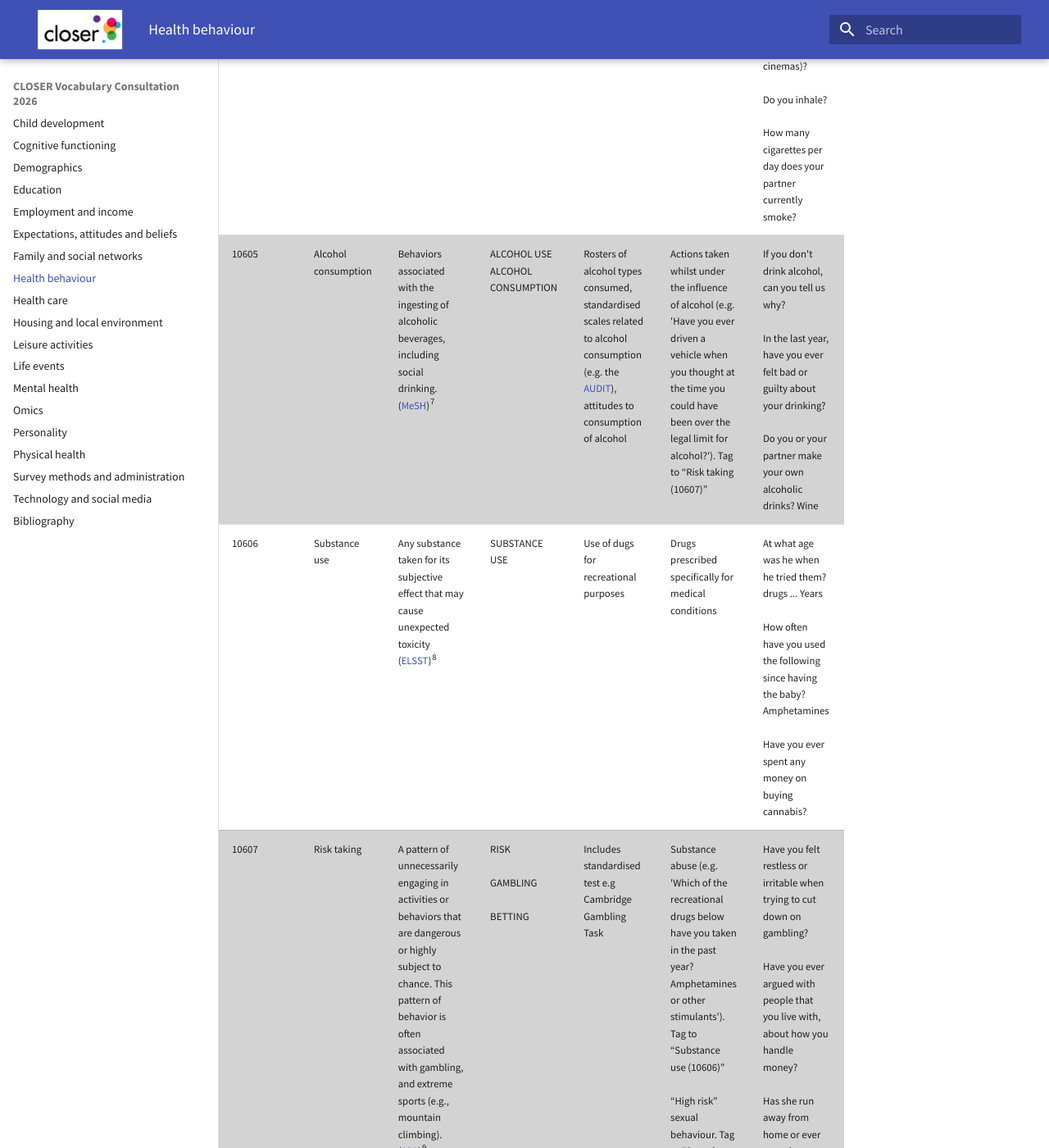
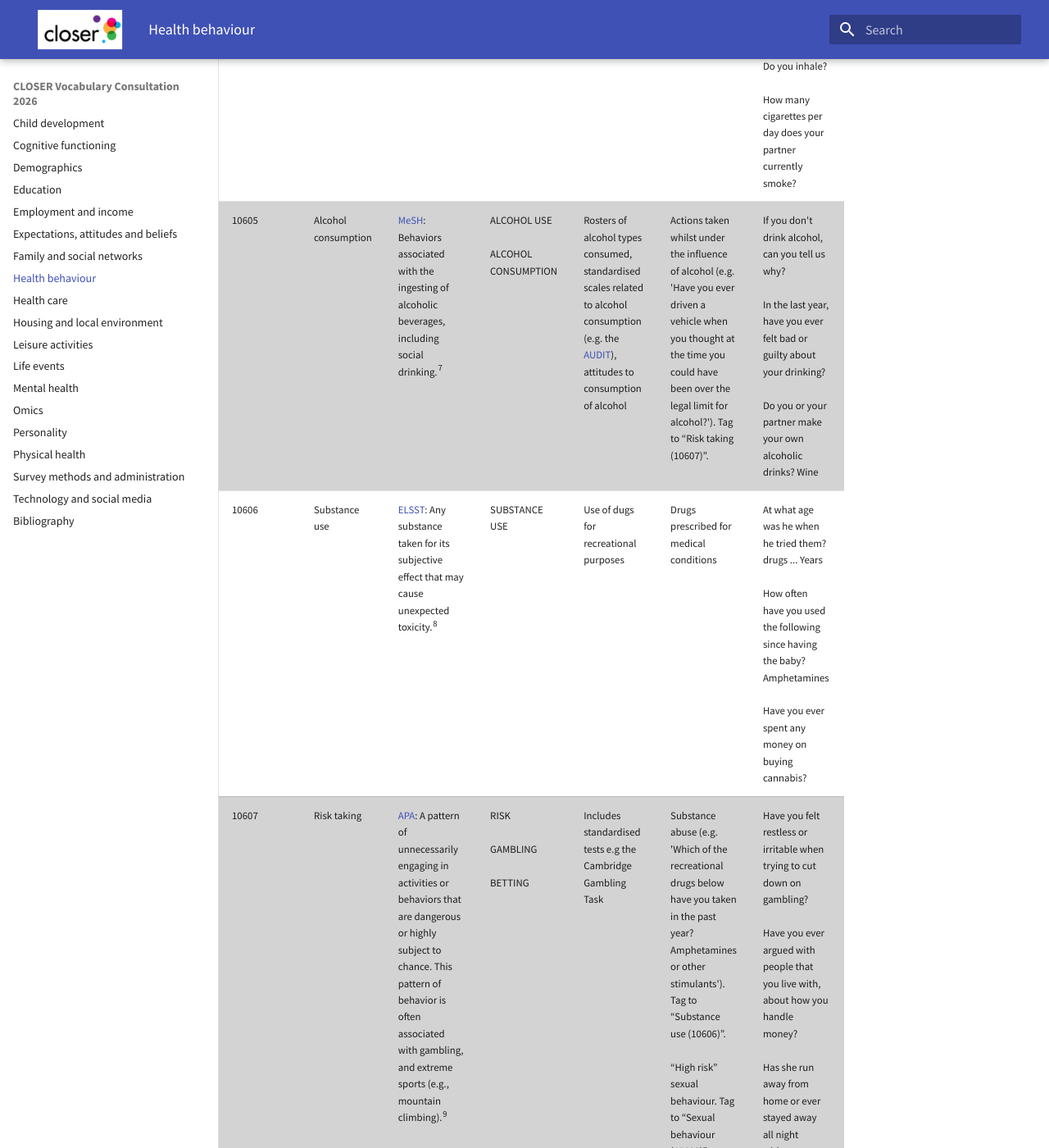
Before and after one commit to CLOSER-Cohorts/closer-vocabulary-2026, an MkDocs documentation site: the page built from docs/health-behaviour.md, in a window 1280 px wide and 1400 px high, scrolled down 2237 px. Shown: the whole window at 82% size. Built offline with MkDocs 1.6.1 and Material for MkDocs 9.7.7, drawn with Linux system fonts in a browser that asks for light colours; some of the changed text lies outside the part shown.

Commit message:
Update health-behaviour.md
Fixed formatting

```diff
--- a/docs/health-behaviour.md
+++ b/docs/health-behaviour.md
@@ -2,12 +2,12 @@
 
 | **Topic** | **Description** | **Definition** | **Terms (ELSST)** | **What it is** | **What it isn’t** | **Examples** | **Changes** |
 | --- | --- | --- | --- | --- | --- | --- | --- |
-| 106 | Health behaviour | Lifestyle and health ([ELSST](https://thesauri.cessda.eu/elsst-6/en/page/79494220-f29e-49ad-917e-a546892af51e)):  <br>Lifestyle and behaviour aimed at enhancing and maintaining good health<sup>1</sup> | LIFESYTLE AND HEALTH<br><br>HEALTH BEHAVIOUS |     |     |     |     |
-| 10601 | Diet and nutrition | Diet = That which a person, animal, or community eats or ingests on a regular basis, esp. in relation to its quality or effects; food, sustenance. ([Oxford online](https://www.oed.com/dictionary/diet_n1?tab=meaning_and_use#6743622))<sup>2</sup><br><br>Nutrition = The action or process of supplying, or of receiving, nourishment or food. ([Oxford online](https://www.oed.com/dictionary/nutrition_n?tab=meaning_and_use&tl=true#33992694))<sup>3</sup> | DIET (LIFESTYLE)<br><br>HEALTHY EATING<br><br>FOOD AND NUTRITION<br><br>EATING  <br>NUTRITION | Eating habits, food and drink consumption, food diaries, likes and dislikes | Alcohol consumption and habits. Tag to “Alcohol consumption (10605)”. | How often do you eat meals containing meat (not fish or poultry)?<br><br>On days when he has chocolate or chocolate bars (e.g. Mars bars, bag of buttons): What size bar/packet does he have?<br><br>Do you eat everything you have been given? |     |
-| 10602 | Physical activity | Any bodily movement produced by contraction of skeletal muscle that increases energy expenditure above the basal level. ([APA](https://dictionary.apa.org/physical-activity))<sup>4</sup> | EXERCISE (PHYSICAL ACTIVITY)<br><br>KEEP FIT MOVEMENTS<br><br>TRAINING (PHYSICAL FITNESS) | Physical movement - not restricted to structured exercise training |     | Getting about in the PAST WEEK. On average, for how many minutes did you pedal cycle? on each weekday<br><br>On average, how many HOURS A WEEK do you spend: Sitting at home e.g. watching TV, sewing, at desk (please specify)<br><br>During your non-working time (including going to and from work) for how long are you usually ... Very active each week? ... hours ... mins |     |
-| 10603 | Sleep | A circadian state characterized by partial or total suspension of consciousness, voluntary muscle inhibition, and relative insensitivity to stimulation. ([APA](https://dictionary.apa.org/sleep))<sup>5</sup> | SLEEP<br><br>SLEEP DISORDERS<br><br>INSOMNIA | Sleep, sleeping habits, sleep disorders |     | On a weekend day At what time do you normally get up?<br><br>Does your teenager have any present or past sleeping difficulty?<br><br>Does the child sleep on her own most nights or does she share a bed or cot? When she wakes in the morning from her night sleep |     |
-| 10604 | Smoking | Inhaling and exhaling the smoke of burning tobacco. ([ELSST](https://thesauri.cessda.eu/elsst-6/en/page/21717558-23e6-4e2b-9fd5-bbff85502d08))<sup>6</sup> | SMOKING<br><br>SMOKING CESSATION | Includes nicotine and vaping | Smoking of drugs. Tag to “Substance use (10606)” | Do you find it difficult to refrain from smoking in places where it is forbidden (e.g. in church, buses, trains, the library, cinemas)?<br><br>Do you inhale?<br><br>How many cigarettes per day does your partner currently smoke? |     |
-| 10605 | Alcohol consumption | Behaviors associated with the ingesting of alcoholic beverages, including social drinking. ([MeSH](https://meshb.nlm.nih.gov/record/ui?ui=D000428))<sup>7</sup> | ALCOHOL USE  <br>ALCOHOL CONSUMPTION | Rosters of alcohol types consumed, standardised scales related to alcohol consumption (e.g. the [AUDIT](https://discovery.closer.ac.uk/page/audit/11)), attitudes to consumption of alcohol | Actions taken whilst under the influence of alcohol (e.g. 'Have you ever driven a vehicle when you thought at the time you could have been over the legal limit for alcohol?'). Tag to “Risk taking (10607)” | If you don't drink alcohol, can you tell us why?<br><br>In the last year, have you ever felt bad or guilty about your drinking?<br><br>Do you or your partner make your own alcoholic drinks? Wine |     |
-| 10606 | Substance use | Any substance taken for its subjective effect that may cause unexpected toxicity ([ELSST](https://thesauri.cessda.eu/elsst-6/en/page/07b7e948-08f1-48db-bb42-e0fa4bbd0ed6))<sup>8</sup> | SUBSTANCE USE | Use of dugs for recreational purposes | Drugs prescribed specifically for medical conditions | At what age was he when he tried them? drugs ... Years<br><br>How often have you used the following since having the baby? Amphetamines<br><br>Have you ever spent any money on buying cannabis? | Renamed from Substance abuse |
-| 10607 | Risk taking | A pattern of unnecessarily engaging in activities or behaviors that are dangerous or highly subject to chance. This pattern of behavior is often associated with gambling, and extreme sports (e.g., mountain climbing). ([APA](https://dictionary.apa.org/risk-taking))<sup>9</sup> | RISK<br><br>GAMBLING<br><br>BETTING | Includes standardised test e.g Cambridge Gambling Task | Substance abuse (e.g. 'Which of the recreational drugs below have you taken in the past year? Amphetamines or other stimulants'). Tag to “Substance use (10606)”<br><br>“High risk” sexual behaviour. Tag to “Sexual behaviour (10609)” | Have you felt restless or irritable when trying to cut down on gambling?<br><br>Have you ever argued with people that you live with, about how you handle money?<br><br>Has she run away from home or ever stayed away all night without your permission? |     |
-| 10609 | Sexual behaviour | Sexual activities of humans. ([MeSH](https://meshb.nlm.nih.gov/record/ui?ui=D012725))<sup>10</sup> | SEXUAL BEHAVIOUR |     | Questions about being pregnant or the progress of the pregnancy. Tag to “Pregnancy (11202)”.<br><br>Risk taking behaviours (tag to “Risk taking” (10607)) | To what extent have difficulties with intercourse bothered you in the last 12 months?<br><br>What forms of contraception are you using now? (tick all that you have used in the past 3 months) other (please describe) |     |
+| 106 | Health behaviour | [ELSST (lifestyle and health)](https://thesauri.cessda.eu/elsst-6/en/page/79494220-f29e-49ad-917e-a546892af51e): Lifestyle and behaviour aimed at enhancing and maintaining good health.<sup>1</sup> | LIFESYTLE AND HEALTH<br><br>HEALTH BEHAVIOUS |     |     |     |     |
+| 10601 | Diet and nutrition | [Oxford online (diet)](https://www.oed.com/dictionary/diet_n1?tab=meaning_and_use#6743622): That which a person, animal, or community eats or ingests on a regular basis, esp. in relation to its quality or effects; food, sustenance.<sup>2</sup><br><br>[Oxford online (nutrition)](https://www.oed.com/dictionary/nutrition_n?tab=meaning_and_use&tl=true#33992694): The action or process of supplying, or of receiving, nourishment or food.<sup>3</sup> | DIET (LIFESTYLE)<br><br>HEALTHY EATING<br><br>FOOD AND NUTRITION<br><br>EATING<br><br>NUTRITION | Eating habits, food and drink consumption, food diaries, likes and dislikes | Alcohol consumption and habits. Tag to “Alcohol consumption (10605)”. | How often do you eat meals containing meat (not fish or poultry)?<br><br>On days when he has chocolate or chocolate bars (e.g. Mars bars, bag of buttons): What size bar/packet does he have?<br><br>Do you eat everything you have been given? |     |
+| 10602 | Physical activity | [APA](https://dictionary.apa.org/physical-activity): Any bodily movement produced by contraction of skeletal muscle that increases energy expenditure above the basal level.<sup>4</sup> | EXERCISE (PHYSICAL ACTIVITY)<br><br>KEEP FIT MOVEMENTS<br><br>TRAINING (PHYSICAL FITNESS) | Physical movement, not restricted to structured exercise |     | Getting about in the PAST WEEK. On average, for how many minutes did you pedal cycle? on each weekday<br><br>On average, how many HOURS A WEEK do you spend: Sitting at home e.g. watching TV, sewing, at desk (please specify)<br><br>During your non-working time (including going to and from work) for how long are you usually ... Very active each week? ... hours ... mins |     |
+| 10603 | Sleep | [APA](https://dictionary.apa.org/sleep): A circadian state characterized by partial or total suspension of consciousness, voluntary muscle inhibition, and relative insensitivity to stimulation.<sup>5</sup> | SLEEP<br><br>SLEEP DISORDERS<br><br>INSOMNIA | Sleep, sleeping habits, sleep disorders |     | On a weekend day At what time do you normally get up?<br><br>Does your teenager have any present or past sleeping difficulty?<br><br>Does the child sleep on her own most nights or does she share a bed or cot? When she wakes in the morning from her night sleep |     |
+| 10604 | Smoking | [ELSST](https://thesauri.cessda.eu/elsst-6/en/page/21717558-23e6-4e2b-9fd5-bbff85502d08): Inhaling and exhaling the smoke of burning tobacco.<sup>6</sup> | SMOKING<br><br>SMOKING CESSATION | Includes nicotine and vaping | Smoking of drugs. Tag to “Substance use (10606)” | Do you find it difficult to refrain from smoking in places where it is forbidden (e.g. in church, buses, trains, the library, cinemas)?<br><br>Do you inhale?<br><br>How many cigarettes per day does your partner currently smoke? |     |
+| 10605 | Alcohol consumption | [MeSH](https://meshb.nlm.nih.gov/record/ui?ui=D000428): Behaviors associated with the ingesting of alcoholic beverages, including social drinking.<sup>7</sup> | ALCOHOL USE<br><br>ALCOHOL CONSUMPTION | Rosters of alcohol types consumed, standardised scales related to alcohol consumption (e.g. the [AUDIT](https://discovery.closer.ac.uk/page/audit/11)), attitudes to consumption of alcohol | Actions taken whilst under the influence of alcohol (e.g. 'Have you ever driven a vehicle when you thought at the time you could have been over the legal limit for alcohol?'). Tag to “Risk taking (10607)”. | If you don't drink alcohol, can you tell us why?<br><br>In the last year, have you ever felt bad or guilty about your drinking?<br><br>Do you or your partner make your own alcoholic drinks? Wine |     |
+| 10606 | Substance use | [ELSST](https://thesauri.cessda.eu/elsst-6/en/page/07b7e948-08f1-48db-bb42-e0fa4bbd0ed6): Any substance taken for its subjective effect that may cause unexpected toxicity.<sup>8</sup> | SUBSTANCE USE | Use of dugs for recreational purposes | Drugs prescribed for medical conditions | At what age was he when he tried them? drugs ... Years<br><br>How often have you used the following since having the baby? Amphetamines<br><br>Have you ever spent any money on buying cannabis? | Renamed from Substance abuse |
+| 10607 | Risk taking | [APA](https://dictionary.apa.org/risk-taking): A pattern of unnecessarily engaging in activities or behaviors that are dangerous or highly subject to chance. This pattern of behavior is often associated with gambling, and extreme sports (e.g., mountain climbing).<sup>9</sup> | RISK<br><br>GAMBLING<br><br>BETTING | Includes standardised tests e.g the Cambridge Gambling Task | Substance abuse (e.g. 'Which of the recreational drugs below have you taken in the past year? Amphetamines or other stimulants'). Tag to “Substance use (10606)”.<br><br>“High risk” sexual behaviour. Tag to “Sexual behaviour (10609)” | Have you felt restless or irritable when trying to cut down on gambling?<br><br>Have you ever argued with people that you live with, about how you handle money?<br><br>Has she run away from home or ever stayed away all night without your permission? |     |
+| 10609 | Sexual behaviour | [MeSH](https://meshb.nlm.nih.gov/record/ui?ui=D012725): Sexual activities of humans.<sup>10</sup> | SEXUAL BEHAVIOUR |     | Questions about being pregnant or the progress of the pregnancy. Tag to “Pregnancy (11202)”.<br><br>Risk taking behaviours. Tag to “Risk taking (10607)". | To what extent have difficulties with intercourse bothered you in the last 12 months?<br><br>What forms of contraception are you using now? (tick all that you have used in the past 3 months) other (please describe) |     |
```
